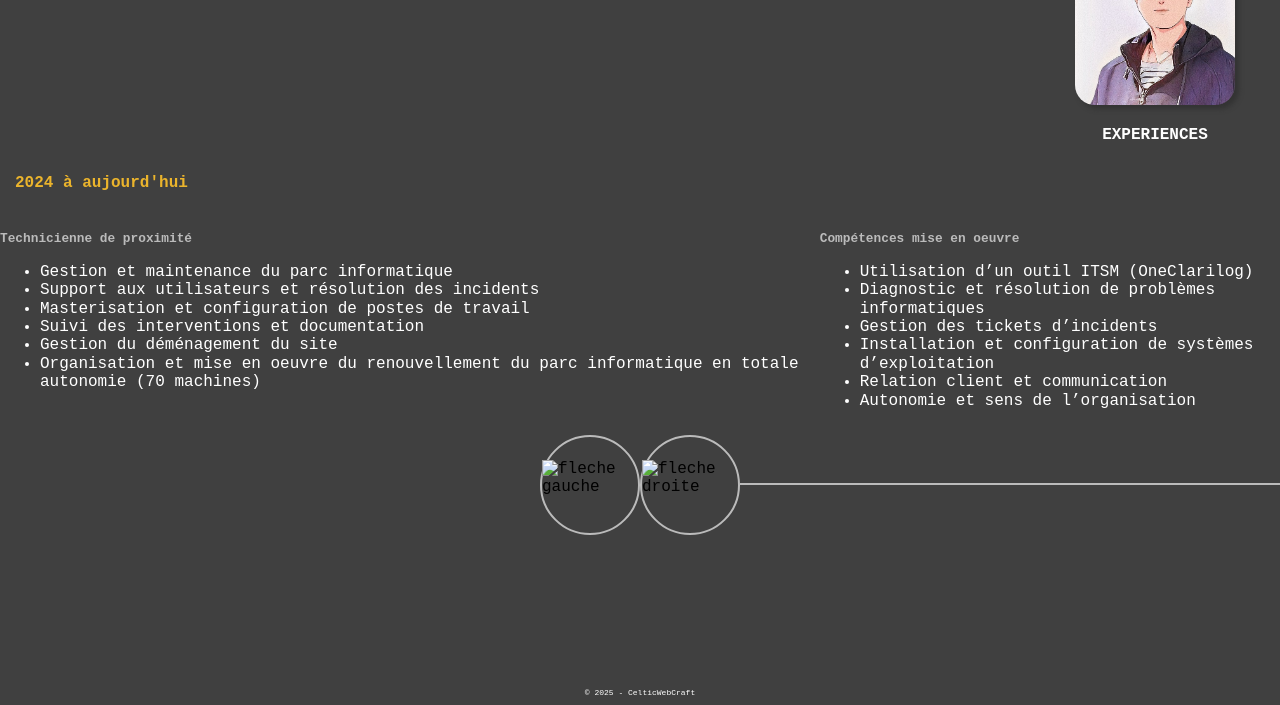
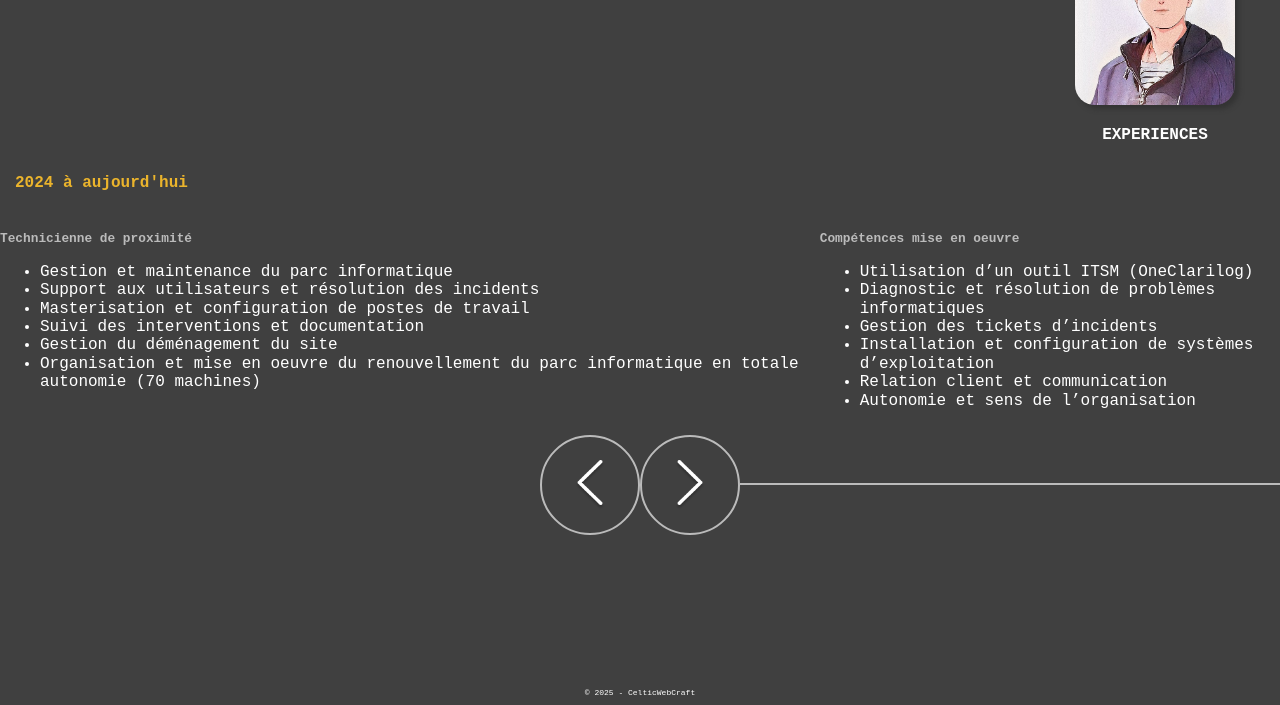
Before and after one commit to bcouderc/celticwebcraft, a plain HTML site: page experiences.html in a window 1280 px wide. Shown: the part 95-800 px from the top of the page. Drawn offline with nearby package versions, Linux system fonts and the light colour scheme; the site is published under a folder, as on GitHub Pages, so addresses that start at the root find nothing; a web font is replaced by a local one.

Commit message:
mise à jour du chemin d'accès des fléches de navigation

```diff
--- a/experiences.html
+++ b/experiences.html
@@ -59,7 +59,7 @@
 
     <div class="menuNav">
         <div class="arrow">
-            <img id="arrow_left" src="/images/navigation/arrow_left.png" alt="fleche gauche">
+            <img id="arrow_left" src="images/navigation/arrow_left.png" alt="fleche gauche">
         </div><!--Fin de arrow-->
 
         <div class="zoneCentrale">
@@ -70,7 +70,7 @@
 		</div> <!--Fin de dots-->
 
         <div class="arrow">
-            <img id="arrow_right" src="/images/navigation/arrow_right.png" alt="fleche droite">
+            <img id="arrow_right" src="images/navigation/arrow_right.png" alt="fleche droite">
         </div><!--Fin de arrow-->
     </div><!--Fin de menuNav-->
 
```
